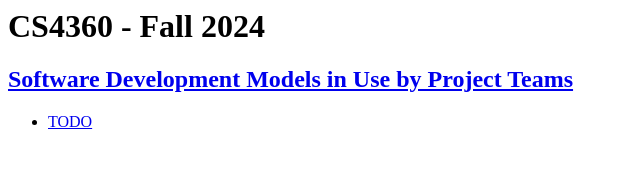
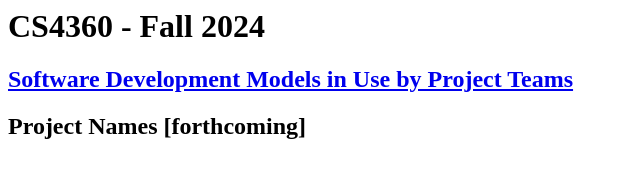
Before and after one commit to MetroCS/cs4360_Fall2024, a plain HTML site: page docs/index.html in a window 1280 px wide. Shown: the whole page, without its empty margins (0-640 px from the left). Drawn offline with Linux system fonts and the light colour scheme.

Commit message:
Update index.html

```diff
--- a/docs/index.html
+++ b/docs/index.html
@@ -6,9 +6,6 @@
   <div class="content">
     <h1>CS4360 - Fall 2024</h1>
     <h2><a href="sdlcm.html">Software Development Models in Use by Project Teams</a></h2>
-    <ul>
-      <li><a href="https://en.wikipedia.org/wiki/Agile_software_development#Agile_vs._waterfall">TODO</a></li>
-    </ul>
-
+    <h2><a>Project Names [forthcoming]</a></h2>
   </body>
 </HTML>
```
